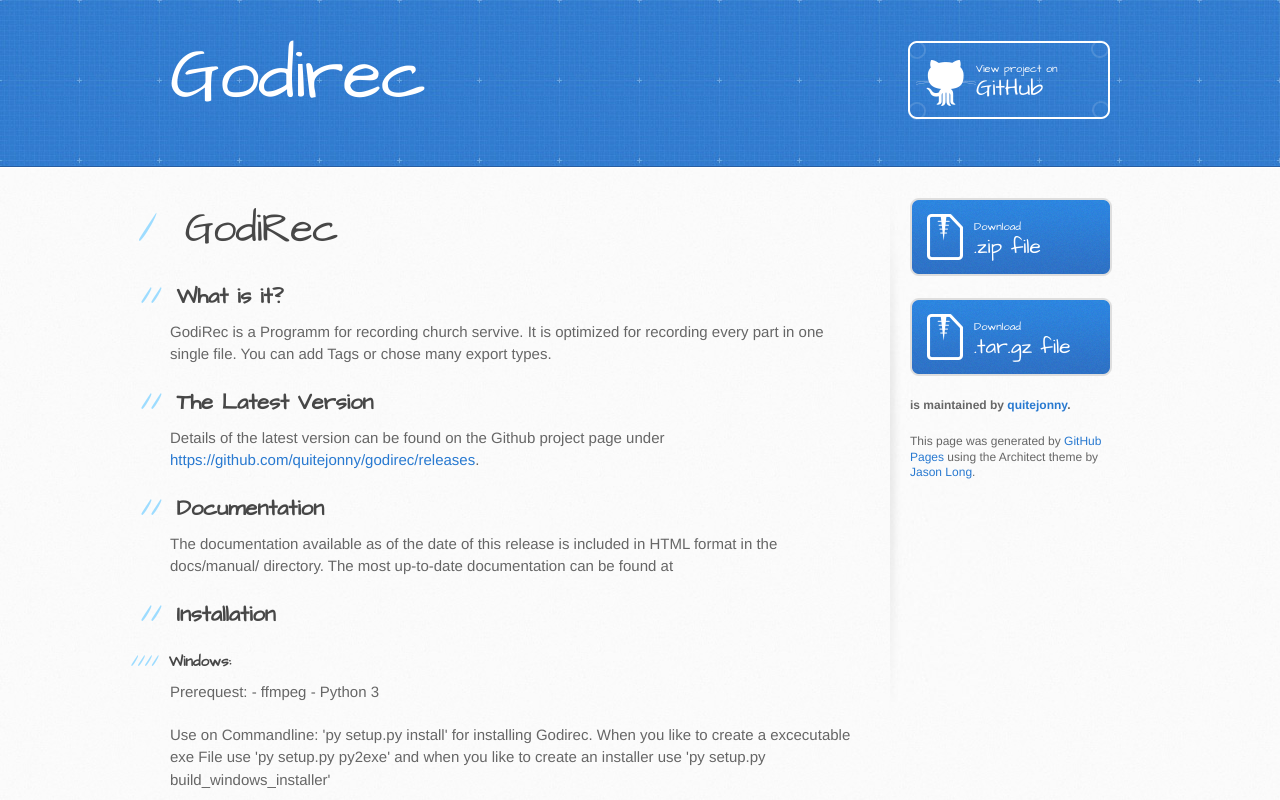
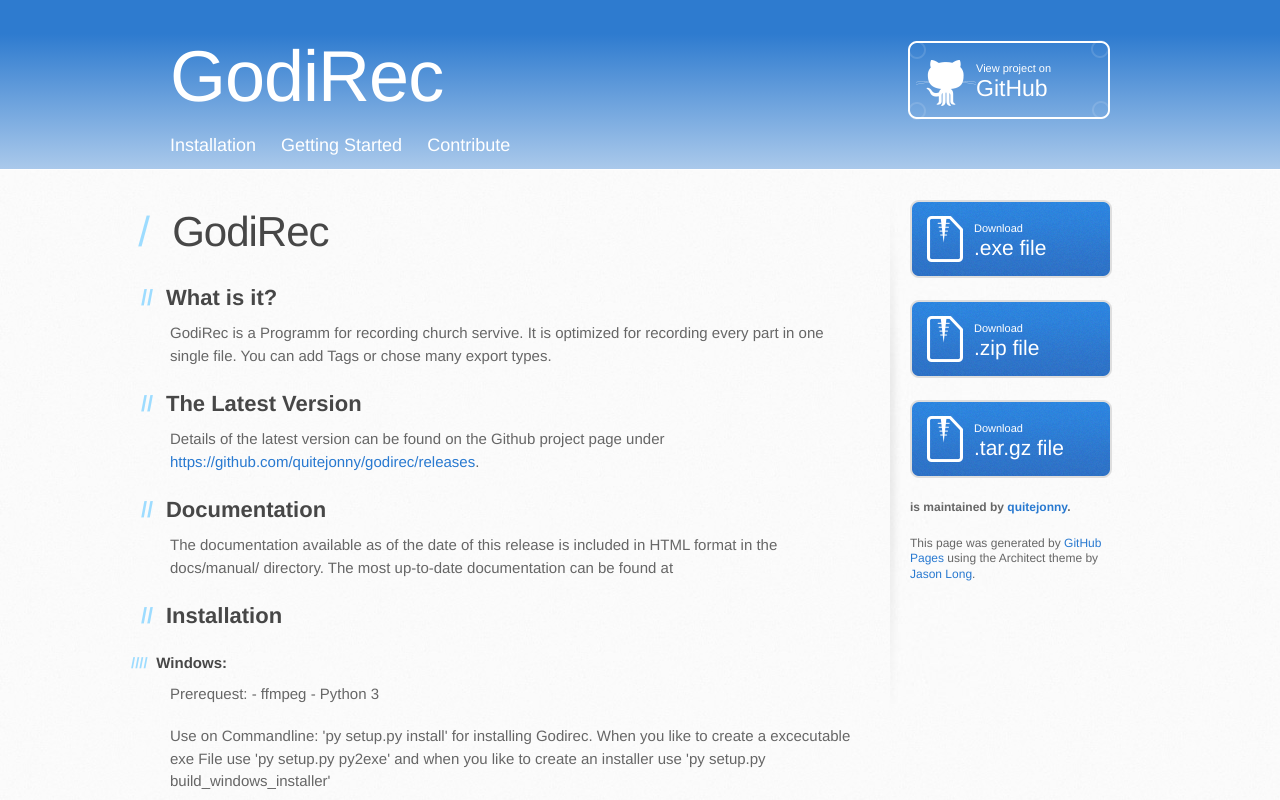
Before and after one commit to quitejonny/godirec, a plain HTML site: page index.html in a window 1280 px wide. Shown: the top 800 px of the page. Drawn offline with Linux system fonts and the light colour scheme.

Commit message:
witch changes

```diff
--- a/index.html
+++ b/index.html
@@ -19,9 +19,19 @@
   <body>
     <header>
       <div class="inner">
-        <h1>Godirec</h1>
+        <a href="index.html"><h1>GodiRec</h1></a>
         <h2></h2>
         <a href="https://github.com/quitejonny/godirec" class="button"><small>View project on</small> GitHub</a>
+          <p></p>
+          <a href="installation.html" class="menu">
+            Installation
+          </a>
+          <a href="started.html" class="menu">
+            Getting Started
+          </a>
+          <a href="contribute.html" class="menu">
+            Contribute
+          </a>
       </div>
     </header>
 
@@ -87,8 +97,11 @@ for bug reporting at <a href="https://github.com/quitejonny/godirec/issues">http
 mail us over <a href="http://github">http://github</a></p></li>
 </ul>
         </section>
-
         <aside id="sidebar">
+          <a href="https://github.com/quitejonny/godirec/releases/download/v0.4/GodiRec_Installer.exe" class="button">
+            <small>Download</small>
+            .exe file
+          </a>
           <a href="https://github.com/quitejonny/godirec/zipball/master" class="button">
             <small>Download</small>
             .zip file
--- a/stylesheets/stylesheet.css
+++ b/stylesheets/stylesheet.css
@@ -449,10 +449,11 @@ a:hover {
 
 header {
   padding-top: 40px;
-  padding-bottom: 40px;
-  font-family: 'Architects Daughter', 'Helvetica Neue', Helvetica, Arial, serif;
-  background: #2e7bcf url(../images/header-bg.jpg) 0 0 repeat-x;
-  border-bottom: solid 1px #275da1;
+  padding-bottom: 10px;
+  /*font-family: '', 'Helvetica Neue', Helvetica, Arial, serif;
+  background: #2e7bcf url(../images/header-bg-new.jpg) 0 0 repeat-x;*/
+  background: linear-gradient(to top, #aac9eb 0%, #2e7bcf 80%);
+  /*border-bottom: solid 1px #275da1;*/
 }
 
 header h1 {
@@ -477,6 +478,9 @@ header h2 {
   letter-spacing: 0;
 }
 
+header a {
+  color: white;
+}
 .inner {
   position: relative;
   width: 940px;
@@ -521,7 +525,6 @@ a.button {
   height: 58px;
   padding-top: 22px;
   padding-left: 68px;
-  font-family: 'Architects Daughter', 'Helvetica Neue', Helvetica, Arial, serif;
   font-size: 23px;
   line-height: 1.2;
   color: #fff;
@@ -535,6 +538,10 @@ header a.button {
   top: 0;
   right: 0;
   background: transparent url(../images/github-button.png) 0 0 no-repeat;
+}
+header a.menu {
+  margin-right: 20px;
+  font-size: 18px;
 }
 aside a.button {
   display: block;
@@ -614,7 +621,7 @@ form {
 #main-content h1 {
   margin-top: 0;
   margin-bottom: 0;
-  font-family: 'Architects Daughter', 'Helvetica Neue', Helvetica, Arial, serif;
+
   font-size: 2.8em;
   font-weight: normal;
   color: #474747;
@@ -631,7 +638,7 @@ form {
 
 #main-content h2 {
   margin-bottom: 8px;
-  font-family: 'Architects Daughter', 'Helvetica Neue', Helvetica, Arial, serif;
+
   font-size: 22px;
   font-weight: bold;
   color: #474747;
@@ -647,7 +654,7 @@ form {
 #main-content h3 {
   margin-top: 24px;
   margin-bottom: 8px;
-  font-family: 'Architects Daughter', 'Helvetica Neue', Helvetica, Arial, serif;
+
   font-size: 18px;
   font-weight: bold;
   color: #474747;
@@ -663,7 +670,7 @@ form {
 
 #main-content h4 {
   margin-bottom: 8px;
-  font-family: 'Architects Daughter', 'Helvetica Neue', Helvetica, Arial, serif;
+
   font-size: 15px;
   font-weight: bold;
   color: #474747;
@@ -679,7 +686,7 @@ h4:before {
 
 #main-content h5 {
   margin-bottom: 8px;
-  font-family: 'Architects Daughter', 'Helvetica Neue', Helvetica, Arial, serif;
+
   font-size: 14px;
   color: #474747;
   text-indent: 3px;
@@ -693,7 +700,7 @@ h5:before {
 
 #main-content h6 {
   margin-bottom: 8px;
-  font-family: 'Architects Daughter', 'Helvetica Neue', Helvetica, Arial, serif;
+
   font-size: .8em;
   color: #474747;
   text-indent: 3px;
```
